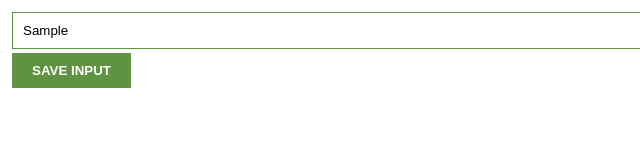
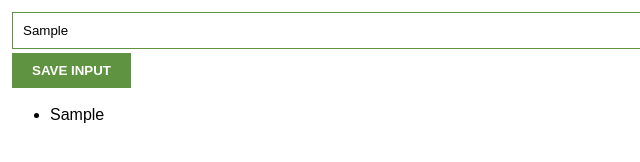
Before and after one commit to njugunamwangi/chrome-extension, a plain HTML site: page index.html in a window 1280 px wide. Both pictures are taken after typing "Sample" into the empty fields and a click on the button "SAVE INPUT". Shown: the full height of the page, 0-640 px from the left. Drawn offline with Linux system fonts and the light colour scheme.

Commit message:
Display the leads in a list

```diff
--- a/index.html
+++ b/index.html
@@ -2,8 +2,11 @@
     <head>
         <link rel="stylesheet" href="index.css">
     </head>
-        <input type="text" id="input-el">
+        <input type="text" id="input-el" >
         <button type="submit" id="input-btn">SAVE INPUT</button>
+        <ul id="ul-el">
+
+        </ul>
         <script src="index.js"></script>
     </body>
 </html>
--- a/index.js
+++ b/index.js
@@ -0,0 +1,22 @@
+let myLeads = []
+
+const inputBtn = document.querySelector("#input-btn")
+const inputEl = document.querySelector("#input-el")
+const ulEl = document.querySelector("#ul-el")
+
+inputBtn.addEventListener("click", function () {
+    myLeads.push(inputEl.value)
+    renderLeads()
+})
+
+function renderLeads() {
+    let listItems = ""
+
+    for (let i = 0; i < myLeads.length; i++) {
+        listItems += "<li>"+ myLeads[i] +"</li>"
+        // const li = document.createElement("li")
+        // li.textContent = myLeads[i]
+        // ulEl.append(li)
+    }
+    ulEl.innerHTML = listItems
+}
```
